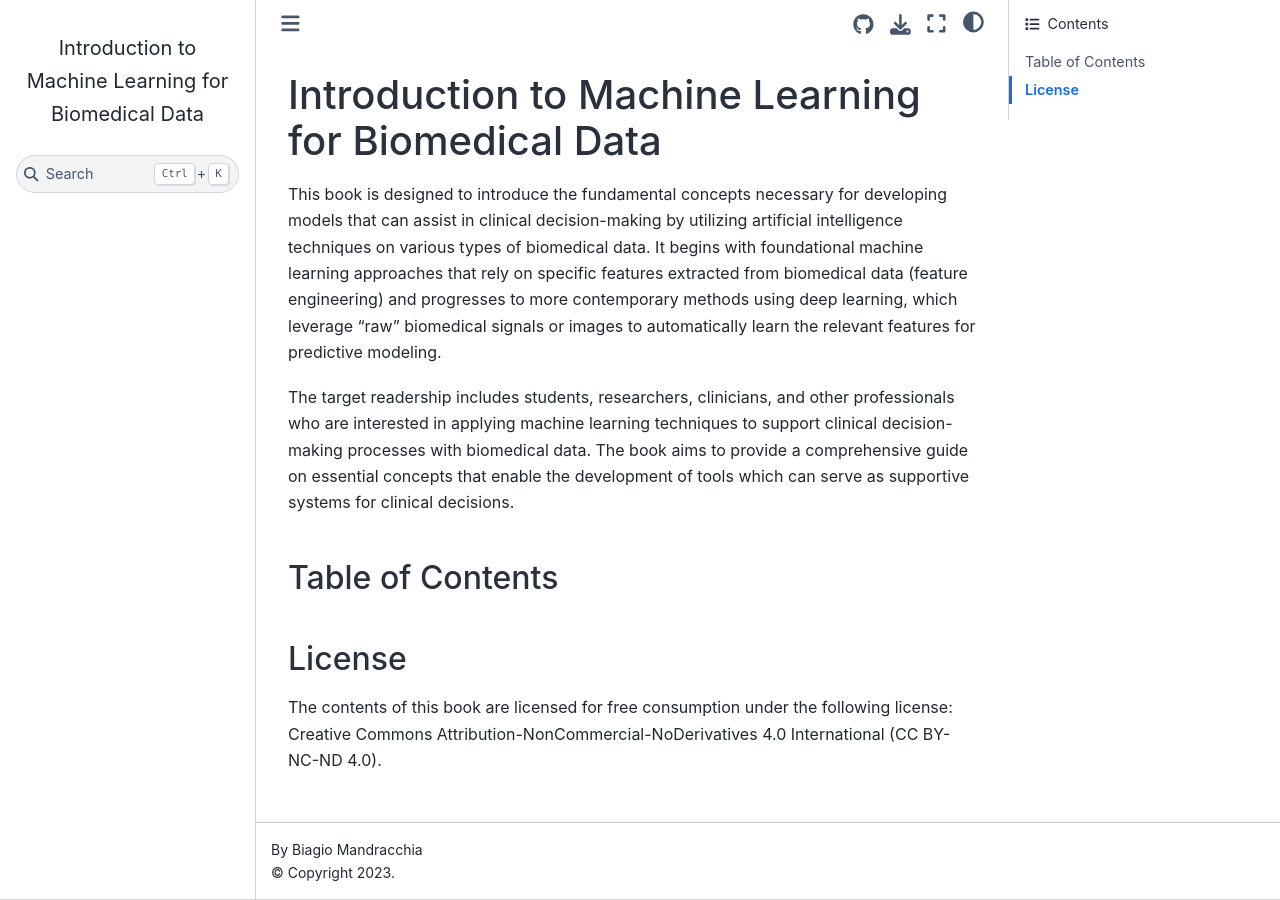
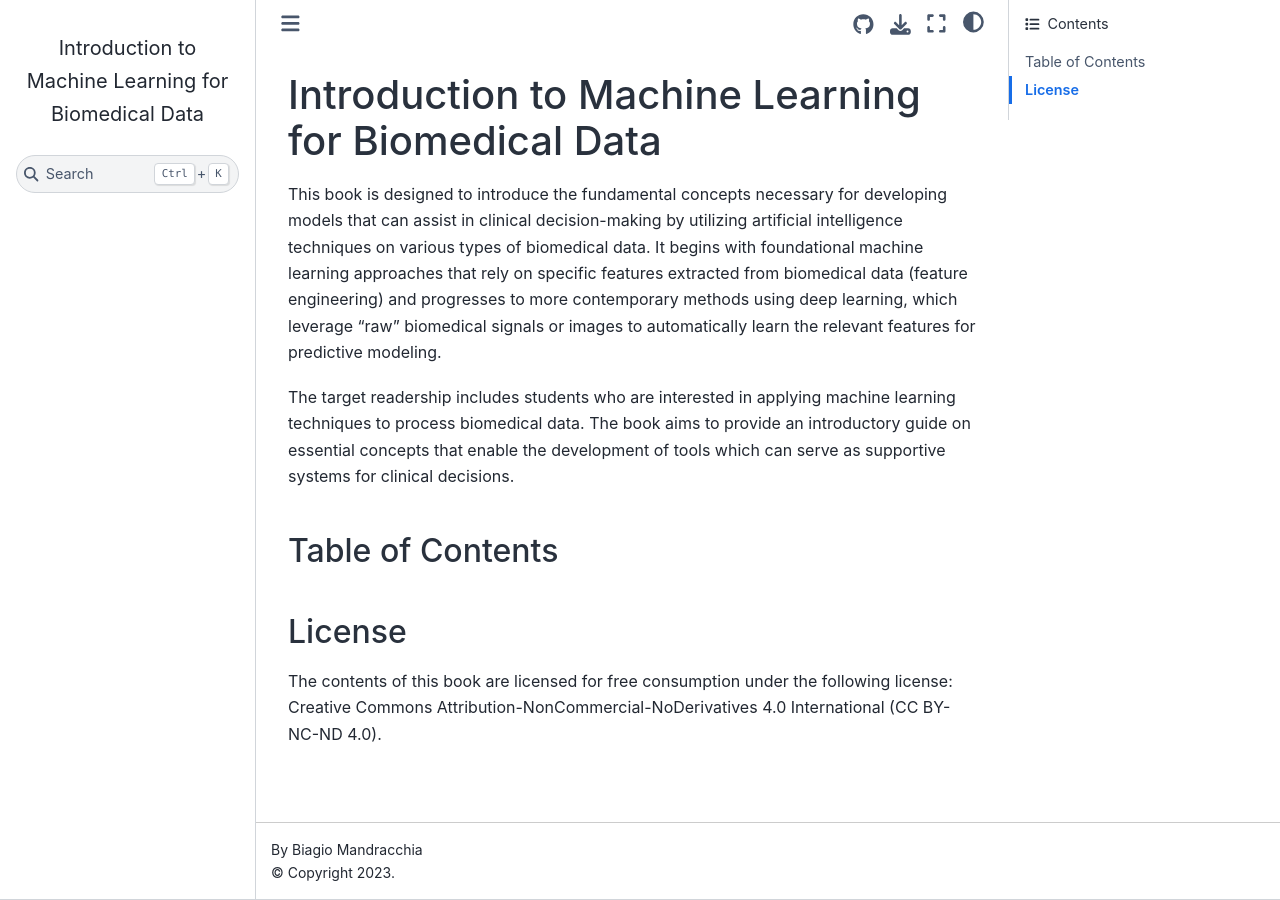
Before and after one commit to bmandracchia/ML4BD, a Jupyter Book: the page built from intro.md, in a window 1280 px wide. Built offline with Jupyter Book 1.0.4 settings and Sphinx 7.4.7 and the Sphinx Book theme 1.1.4, drawn with Linux system fonts in a browser that asks for light colours; pages that are not in the unit, such as notebooks, are missing from menus.

Commit message:
update intro

````diff
--- a/intro.md
+++ b/intro.md
@@ -2,7 +2,7 @@
 
 This book is designed to introduce the fundamental concepts necessary for developing models that can assist in clinical decision-making by utilizing artificial intelligence techniques on various types of biomedical data. It begins with foundational machine learning approaches that rely on specific features extracted from biomedical data (feature engineering) and progresses to more contemporary methods using deep learning, which leverage "raw" biomedical signals or images to automatically learn the relevant features for predictive modeling.
 
-The target readership includes students, researchers, clinicians, and other professionals who are interested in applying machine learning techniques to support clinical decision-making processes with biomedical data. The book aims to provide a comprehensive guide on essential concepts that enable the development of tools which can serve as supportive systems for clinical decisions.
+The target readership includes students who are interested in applying machine learning techniques to process biomedical data. The book aims to provide an introductory guide on essential concepts that enable the development of tools which can serve as supportive systems for clinical decisions.
 
 ## Table of Contents
 ```{tableofcontents}
````
